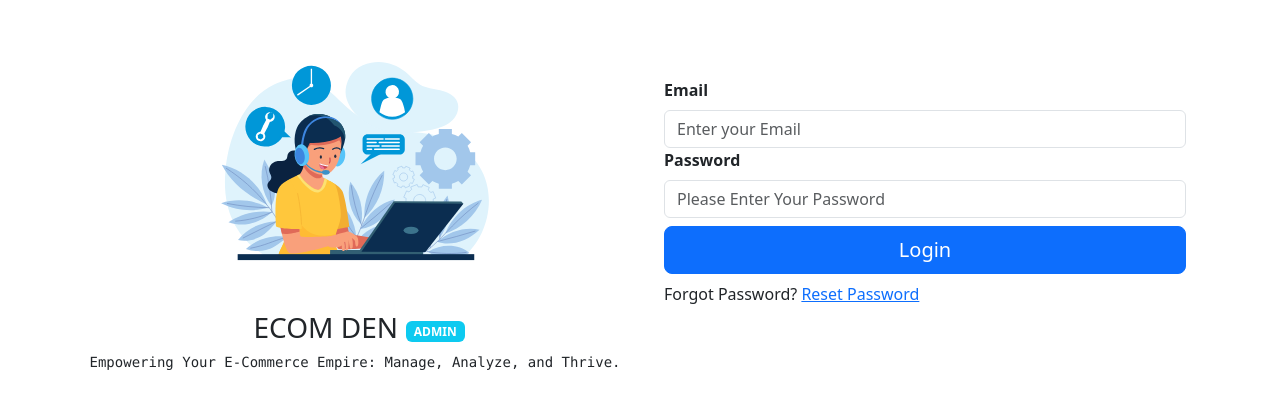
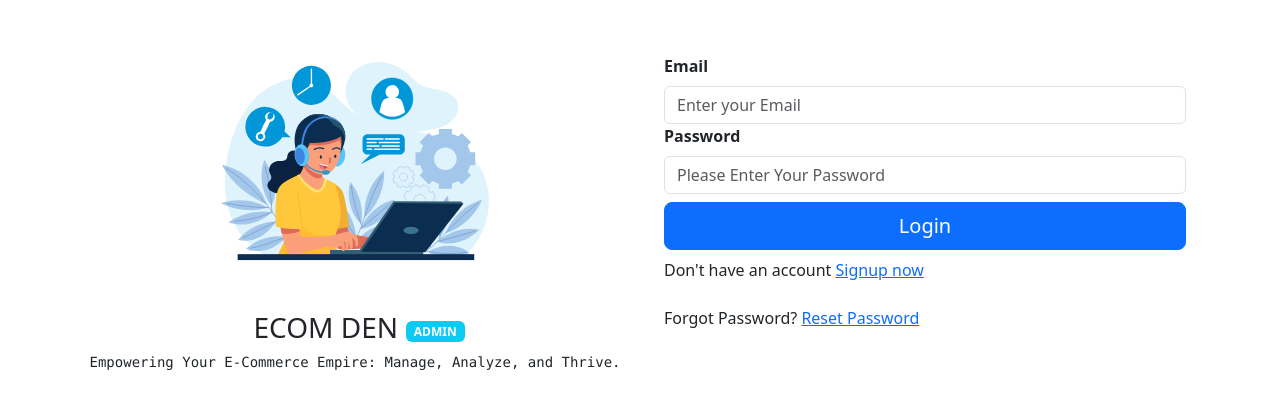
Before and after one commit to snagila/den-seller-client, a React (Vite) app: page / in a window 1280 px wide. Shown: the part 200-608 px from the top of the page. Built offline with nearby package versions, Linux system fonts and the light colour scheme; no server answers.

Commit message:
Password SuccessFully reset

```diff
--- a/src/components/authcomponents/login/LoginForm.jsx
+++ b/src/components/authcomponents/login/LoginForm.jsx
@@ -55,17 +55,16 @@ const LoginForm = () => {
   };
 
   useEffect(() => {
-    // if the user exists,navigate to admin homepage
-    if (user._id) {
-      navigate("/admin");
-    }
-
     // if no tokens, keep them in loginPage
     if (
       !sessionStorage.getItem("accessJWT") &&
       !localStorage.getItem("refreshJWT")
     ) {
       return;
+    }
+    // if the user exists,navigate to admin homepage
+    if (user._id) {
+      navigate("/admin");
     }
 
     // if no access token but have refresh token
@@ -109,6 +108,9 @@ const LoginForm = () => {
             )}
           </Button>
           <p className="pt-2">
+            Don't have an account <Link to="/signup">Signup now</Link>
+          </p>
+          <p className="pt-2">
             Forgot Password? <Link to="/reset-password">Reset Password</Link>
           </p>
         </Form>
--- a/src/pages/authpage/NewPasswordReset.jsx
+++ b/src/pages/authpage/NewPasswordReset.jsx
@@ -1,6 +1,6 @@
 import React, { useState } from "react";
 import { Button, Container, Form, Stack } from "react-bootstrap";
-import { useSearchParams } from "react-router-dom";
+import { Link, useSearchParams } from "react-router-dom";
 import { newPassword } from "../../axios/userAxios";
 import { toast } from "react-toastify";
 
@@ -20,13 +20,16 @@ const NewPasswordReset = () => {
     const { name, value } = e.target;
     setFormData({ ...formData, [name]: value });
   };
-  console.log(formData);
+
   const handleOnSubmit = async (e) => {
     e.preventDefault();
     if (password !== confirmPassword) {
       return toast.error("Passwords do not match.");
     }
     const result = await newPassword({ formData, token, userEmail });
+    result?.status === "success"
+      ? toast.success(result.message)
+      : toast.error(result.message);
   };
   return (
     <>
@@ -77,6 +80,7 @@ const NewPasswordReset = () => {
               Reset Password
             </Button>
           </Form>
+          <Link to="/"> Login Now</Link>
         </Stack>
       </Container>
     </>
```
